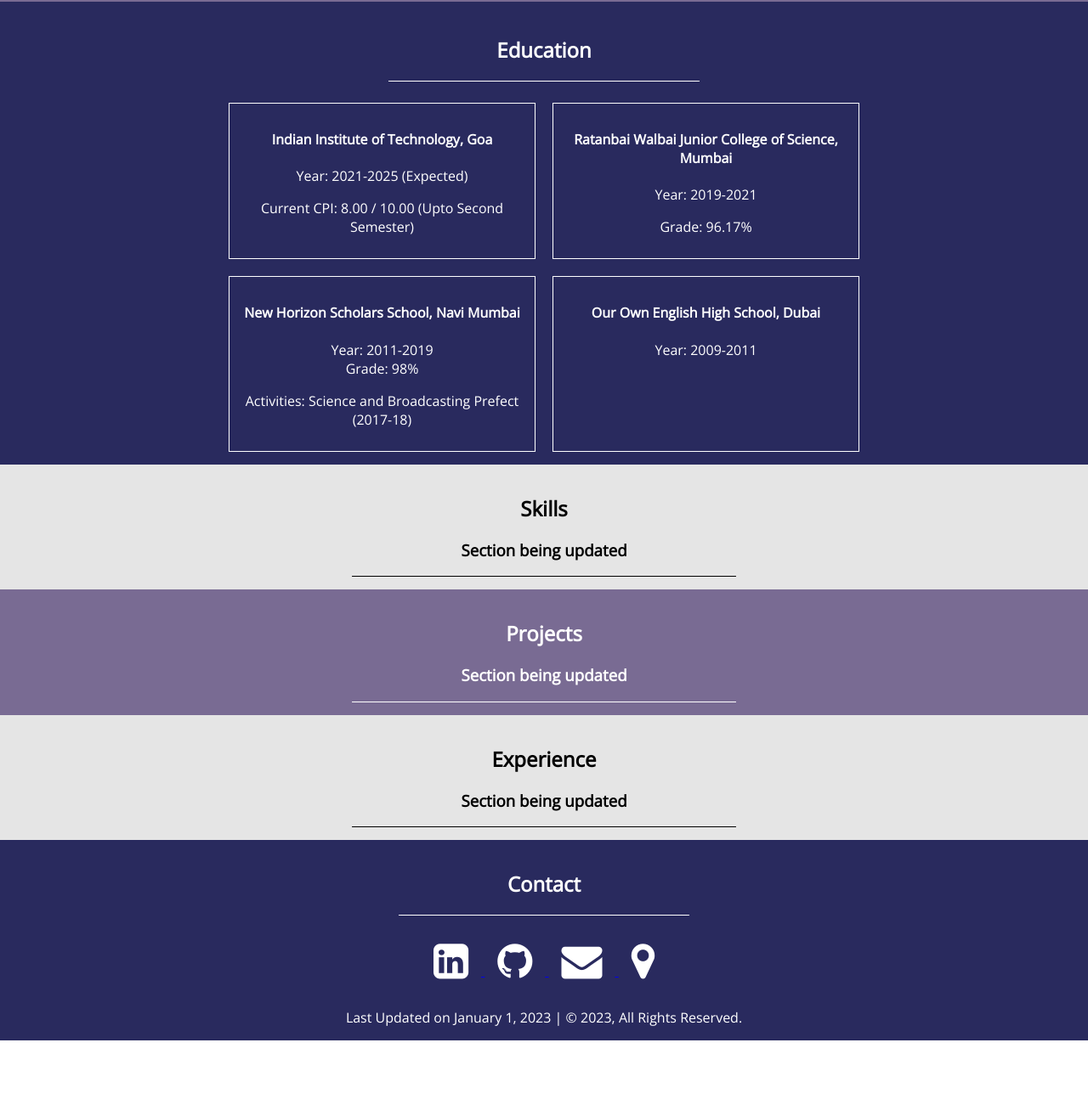
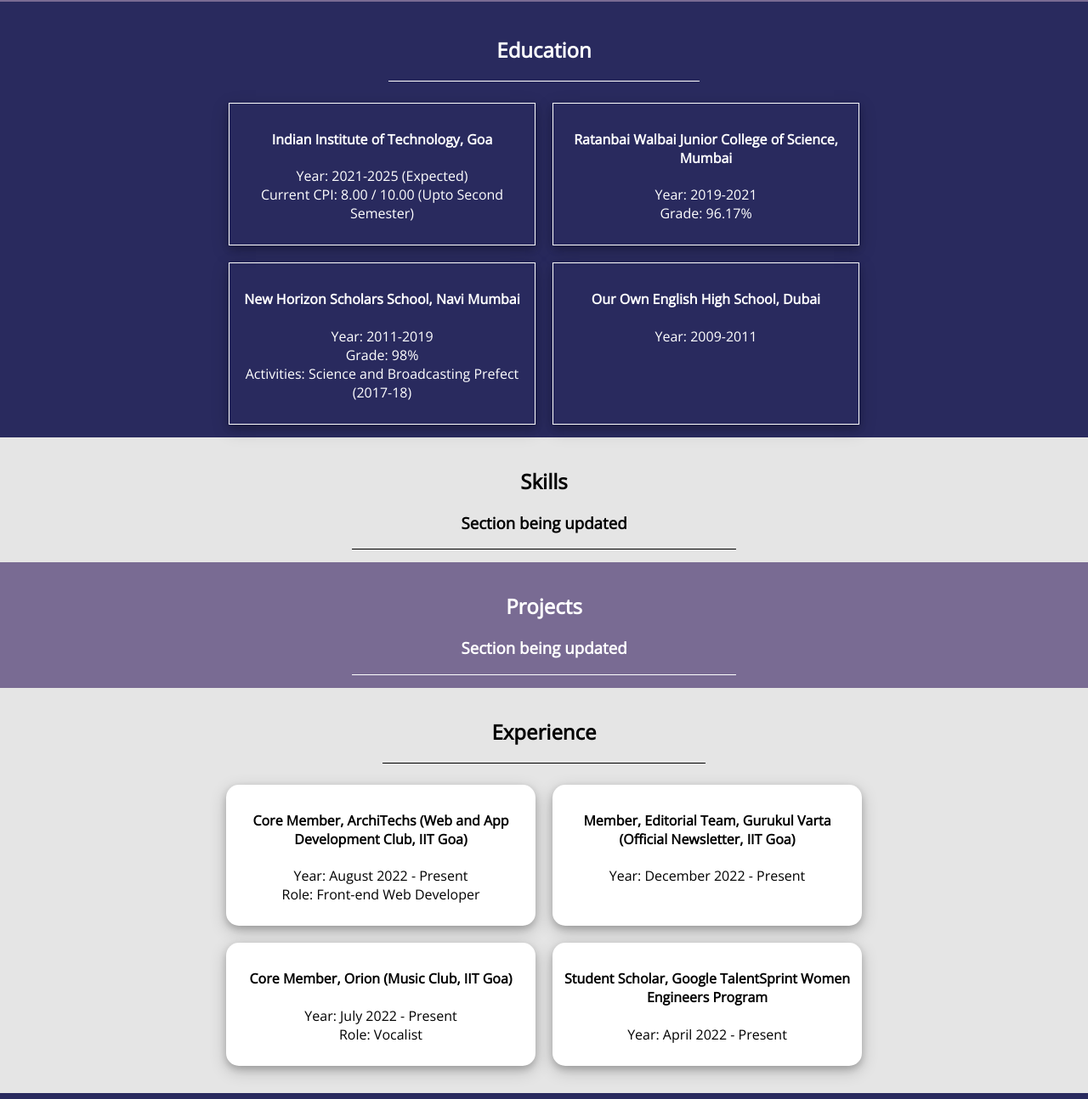
Before and after one commit to aryagawde/aryagawde.github.io, a plain HTML site: page index.html in a window 1280 px wide. Shown: the part 846-2140 px from the top of the page at 85% size. Before the commit the page ends 2071 px from the top, so only its background shows below. Drawn offline with nearby package versions, Linux system fonts and the light colour scheme.

Commit message:
added changes to index.html

```diff
--- a/index.html
+++ b/index.html
@@ -26,6 +26,10 @@
                 padding: 0;
                 width: 100%;
                 position: fixed;
+                text-align: center;
+                justify-content: center;
+                flex-flow: row nowrap;
+                align-items: center;
             }
 
             ul.navbar {
@@ -35,12 +39,30 @@
 
             ul.navbar > li {
                 float: left;
+                padding: 15px;
             }
 
             ul.navbar > li > a {
                 text-decoration: none;
                 color: white;
-                margin: 5px;
+                padding: 15px;
+                font-weight: bold;
+                transition: 0.5s;
+            }
+
+            ul.navbar > li > a:hover {
+                text-decoration: none;
+                color: white;
+                background-color: #292a5e;
+                border-radius: 15px;
+
+            }
+
+            .header > .two-column-navbar {
+                width: 60%;
+                display: flex;
+                align-items: center;
+                justify-content: center;
             }
 
             div.home {
@@ -54,15 +76,18 @@
                 align-items: center;
             }
 
-            div.education {
+            div.home > div.two-column {
                 display: flex;
-                background-color: #292a5e;
-                flex-direction: column;
-                color: white;
-                text-align: center;
+                flex-direction: row wrap;
                 justify-content: center;
-                flex-flow: column nowrap;
                 align-items: center;
+                width: 60%;
+            }
+
+            div.home > div.two-column > .column {
+                width: 50%;
+                margin: 10px;
+                padding: 10px;
             }
 
 
@@ -78,15 +103,36 @@
             div.about > div {
                 text-align: center;
             }
-            .contact {
+
+
+            div.education {
                 display: flex;
                 background-color: #292a5e;
+                flex-direction: column;
                 color: white;
                 text-align: center;
                 justify-content: center;
                 flex-flow: column nowrap;
                 align-items: center;
             }
+
+            div.education > div.two-column {
+                display: flex;
+                flex-direction: row wrap;
+                justify-content: center;
+                align-items: center stretch;
+                width: 60%;
+            }
+
+            div.education > div.two-column > .column {
+                width: 50%;
+                margin: 10px;
+                padding: 10px;
+                border: 1px solid white;
+
+                box-shadow: 0 4px 8px 0 rgba(0, 0, 0, 0.2), 0 6px 20px 0 rgba(0, 0, 0, 0.19);
+            }
+
 
             div.skills {
                 display: flex;
@@ -118,7 +164,7 @@
                 align-items: center;
             }
 
-            div.education > div.two-column {
+            div.experience > div.two-column {
                 display: flex;
                 flex-direction: row wrap;
                 justify-content: center;
@@ -126,36 +172,34 @@
                 width: 60%;
             }
 
-            div.education > div.two-column > .column {
+            div.experience > div.two-column > .column {
                 width: 50%;
                 margin: 10px;
                 padding: 10px;
-                border: 1px solid white;
+
+                background-color: white;
+                border-radius: 15px;
+                box-shadow: 0 4px 8px 0 rgba(0, 0, 0, 0.2), 0 6px 20px 0 rgba(0, 0, 0, 0.19);
             }
 
-            div.contact > a:hover > i {
-                background-color: blanchedalmond;
+            /* Start of contact */
+            .contact {
+                display: flex;
+                background-color: #292a5e;
+                color: white;
+                text-align: center;
+                justify-content: center;
+                flex-flow: column nowrap;
+                align-items: center;
             }
 
-            div.home > div.two-column {
-                display: flex;
-                flex-direction: row wrap;
-                justify-content: center;
-                align-items: center;
-                width: 60%;
-            }
-
-            div.home > div.two-column > .column {
-                width: 50%;
-                margin: 10px;
-                padding: 10px;
-            }
+            /* End of contact */
         </style>
     </head>
     <body>
         <div class="header">
             <!-- Left floating navbar with title -->
-            <div> <h3> Arya Gawde</h3> </div>
+            <div class="two-column-navbar">
                 <div>
                 <ul class="navbar">
                     <li> <a href="#home"> Home </a></li>
@@ -166,6 +210,7 @@
                     <li> <a href="#experience"> Experience </a></li>
                     <li> <a href="#contact"> Contact </a></li>
                 </ul>
+            </div>
             </div>
         </div>
         <div id="home" class="home">
@@ -207,14 +252,12 @@
             <div class="two-column">
                 <div class="column">
                     <h4> Indian Institute of Technology, Goa </h4>
-                    <p> Year: 2021-2025 (Expected) </p>
-                    <p> Current CPI: 8.00 / 10.00 (Upto Second Semester) </p>
+                    <p> Year: 2021-2025 (Expected) <br> Current CPI: 8.00 / 10.00 (Upto Second Semester) </p>
                 </div>
                 <div class="column">
 
                     <h4> Ratanbai Walbai Junior College of Science, Mumbai  </h4>
-                    <p> Year: 2019-2021 </p>
-                    <p> Grade: 96.17% </p>
+                    <p> Year: 2019-2021 <br> Grade: 96.17% </p>
                 </div>
 
             </div>
@@ -222,14 +265,13 @@
                 <div class="column">
                     <h4> New Horizon Scholars School, Navi Mumbai   </h4>
                     <p> Year: 2011-2019 <br>
-                    Grade: 98% </p>
-                    <p> Activities: Science and Broadcasting Prefect (2017-18) </p>
+                    Grade: 98% <br> Activities: Science and Broadcasting Prefect (2017-18) </p>
                 </div>
                 <div class="column">
                     <h4> Our Own English High School, Dubai   </h4>
                     <p> Year: 2009-2011 </p>
                 </div>
-
+                <br>
             </div>
 
         </div>
@@ -254,15 +296,40 @@
         <div id="experience" class="experience">
             <div class="title" style="padding: 0px 10%; border-bottom: 1px solid black; margin: 15px;">
                 <h2> Experience </h2>
-                <h3> Section being updated</h3>
             </div>
+            <div class="two-column">
+                <div class="column">
+                    <h4> Core Member, ArchiTechs (Web and App Development Club, IIT Goa) </h4>
+                    <p> Year: August 2022 - Present <br> Role: Front-end Web Developer </p>
+                </div>
+                <div class="column">
+                    <h4> Member, Editorial Team, Gurukul Varta (Official Newsletter, IIT Goa)   </h4>
+                    <p> Year: December 2022 - Present </p>
+                </div>
+
+
+            </div>
+            <div class="two-column">
+                <div class="column">
+
+                    <h4> Core Member, Orion (Music Club, IIT Goa)  </h4>
+                    <p> Year: July 2022 - Present <br> Role: Vocalist </p>
+                </div>
+                <div class="column">
+                    <h4> Student Scholar, Google TalentSprint Women Engineers Program </h4>
+                    <p> Year: April 2022 - Present </p>
+                </div>
+
+            </div>
+            <br>
+
         </div>
         <div id="contact" class="contact">
             <div class="title" style="padding: 0px 10%; border-bottom: 1px solid white; margin: 15px;">
                 <h2> Contact </h2>
             </div>
             <div>
-                <a href="https://www.linkedin.com/in/arya-gawde-57b461236/"> <i class="fa fa-linkedin-square" style="font-size: 48px; color:white; padding: 15px;"></i> </a>
+                <a href="https://www.linkedin.com/in/arya-gawde-57b461236/"> <i class="fa fa-linkedin" style="font-size: 48px; color:white; padding: 15px;"></i> </a>
                 <a href="https://github.com/aryagawde"> <i class="fa fa-github" style="font-size: 48px; color:white; padding: 15px;"></i> </a>
                 <a href="mailto:aryamgawde@gmail.com"> <i class="fa fa-envelope" style="font-size: 48px; color:white; padding: 15px;"></i> </a>
                 <i title="Mumbai, India | Ponda, Goa" class="fa fa-map-marker" style="font-size:48px; color: white; padding: 15px;"></i>
```
Lines whose indentation alone changed are shown as unchanged.
